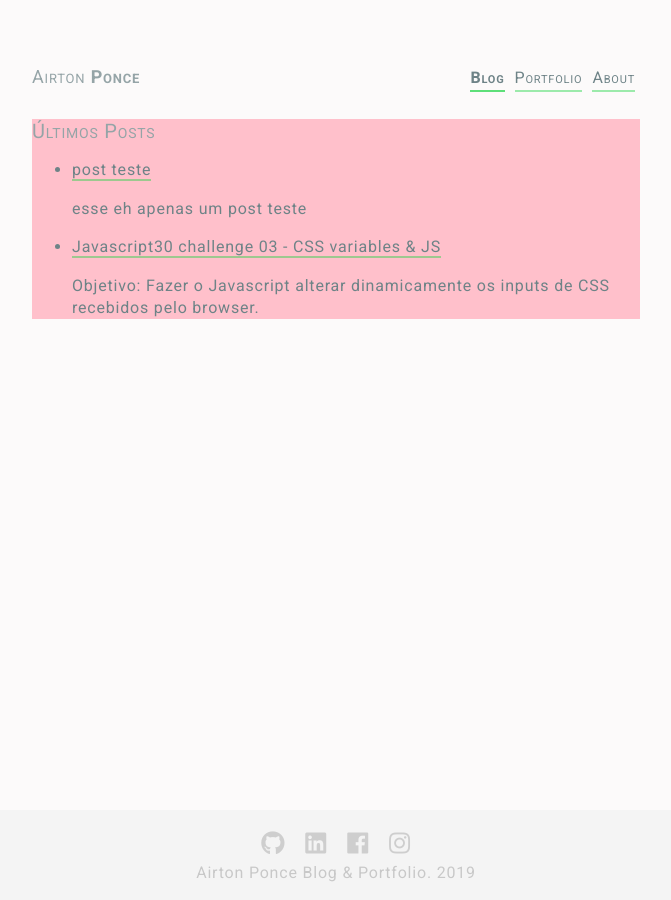
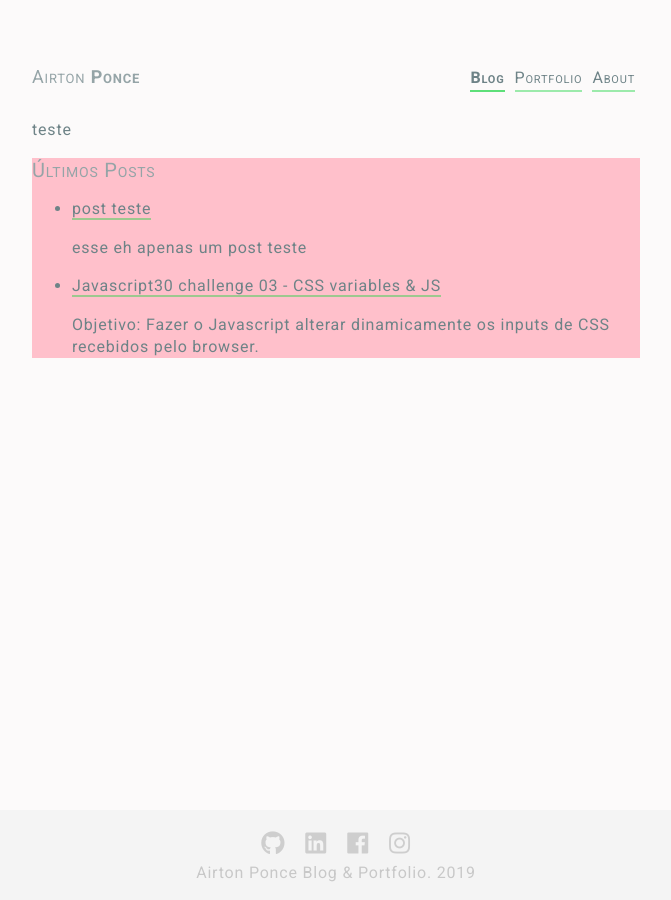
Before and after one commit to APonce911/jekyll-mywebsite, a Jekyll site: the page built from index.html, in a window 1280 px wide. Shown: the whole page, without its empty margins (304-975 px from the left). Built offline with Jekyll 4.4.1, drawn with Linux system fonts in a browser that asks for light colours; nearby versions of some CDN libraries.

Commit message:
p element changing .slide style

```diff
--- a/_includes/navigation.html
+++ b/_includes/navigation.html
@@ -2,7 +2,7 @@
   <h3 class="name"><strong>Ponce</strong></h3>
   <nav class="tabs">
     {% for item in site.data.navigation %}
-      <h3><a href="{{ item.link }}" id="slide" {% if page.url == item.link %}class="current"{% endif %}>{{ item.name }}</a></h3>
+      <h3><a href="{{ item.link }}" {% if page.url == item.link %}class="current"{% endif %}>{{ item.name }}</a></h3>
     {% endfor %}
   </nav>
 </div>
--- a/_layouts/default.html
+++ b/_layouts/default.html
@@ -5,6 +5,7 @@
     <div class="wrapper">
       <div class="container">
         {% include navigation.html %}
+        <p id="slide"> teste </p>
         <div class="slide">
           {{ content }}
         </div>
--- a/_sass/main.scss
+++ b/_sass/main.scss
@@ -106,13 +106,13 @@
     // transition: left 3s ease-out;
   background-color:yellow;
 }
-.slide:hover{
-    // left: 0;
-    // z-index: 100;
-    // transition: left 3s ease-out;
-  background-color:yellow;
+// .slide:hover{
+//     // left: 0;
+//     // z-index: 100;
+//     // transition: left 3s ease-out;
+//   background-color:yellow;
 
-}
+// }
 
 // @mixin bp($bp, $min-max: min-width) {
 //     $em: $bp/16;
```
